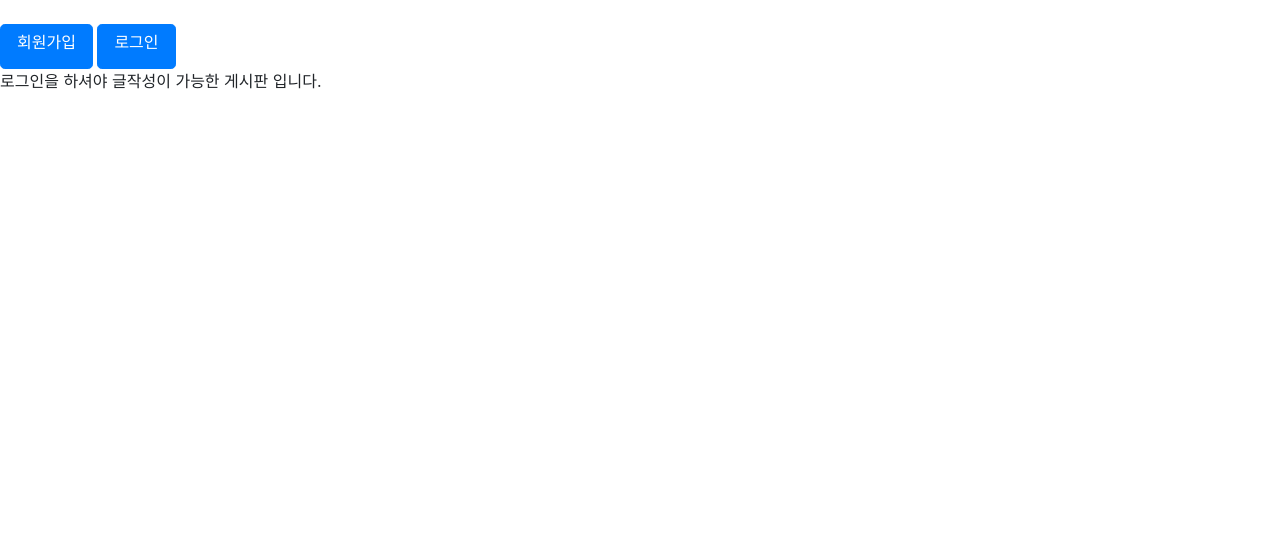
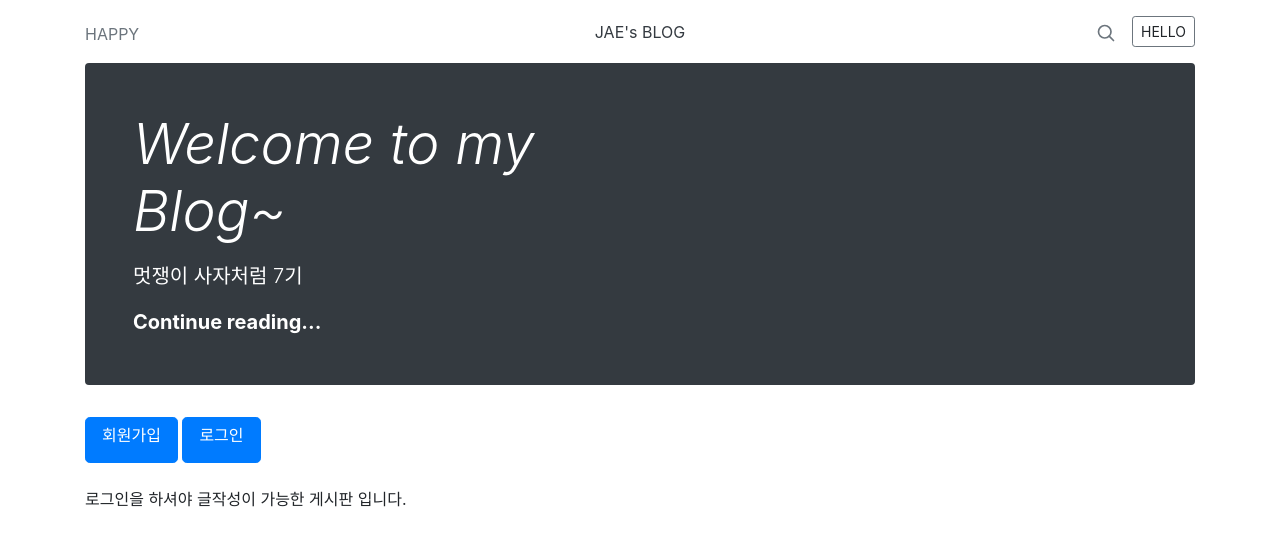
Before and after one commit to KangYeonJae/summerstudy, a Django app: page / in a window 1280 px wide. Shown: the top 546 px of the page. Run offline with Django 3.2, Linux system fonts and the light colour scheme; some libraries are stand-ins or nearby versions.

Commit message:
css입히기

```diff
--- a/myapp/templates/show.html
+++ b/myapp/templates/show.html
@@ -1,4 +1,72 @@
-<br>
+
+<!doctype html>
+<html lang="en">
+  <head>
+    <meta charset="utf-8">
+    <meta name="viewport" content="width=device-width, initial-scale=1, shrink-to-fit=no">
+    <meta name="description" content="">
+    <meta name="author" content="Mark Otto, Jacob Thornton, and Bootstrap contributors">
+    <meta name="generator" content="Jekyll v3.8.5">
+    <title>Blog Template · Bootstrap</title>
+
+    <link rel="canonical" href="https://getbootstrap.com/docs/4.3/examples/blog/">
+
+    <!-- Bootstrap core CSS -->
+<link href="/docs/4.3/dist/css/bootstrap.min.css" rel="stylesheet" integrity="sha384-ggOyR0iXCbMQv3Xipma34MD+dH/1fQ784/j6cY/iJTQUOhcWr7x9JvoRxT2MZw1T" crossorigin="anonymous">
+
+
+    <style>
+      .bd-placeholder-img {
+        font-size: 1.125rem;
+        text-anchor: middle;
+        -webkit-user-select: none;
+        -moz-user-select: none;
+        -ms-user-select: none;
+        user-select: none;
+      }
+
+      @media (min-width: 768px) {
+        .bd-placeholder-img-lg {
+          font-size: 3.5rem;
+        }
+      }
+    </style>
+    <!-- Custom styles for this template -->
+    <link href="https://fonts.googleapis.com/css?family=Playfair+Display:700,900" rel="stylesheet">
+    <!-- Custom styles for this template -->
+    <link href="blog.css" rel="stylesheet">
+  </head>
+  <body>
+    <div class="container">
+  <header class="blog-header py-3">
+    <div class="row flex-nowrap justify-content-between align-items-center">
+      <div class="col-4 pt-1">
+        <a class="text-muted">HAPPY</a>
+      </div>
+      <div class="col-4 text-center">
+        <a class="blog-header-logo text-dark">JAE's BLOG</a>
+      </div>
+      <div class="col-4 d-flex justify-content-end align-items-center">
+        <a class="text-muted">
+          <svg xmlns="http://www.w3.org/2000/svg" width="20" height="20" fill="none" stroke="currentColor" stroke-linecap="round" stroke-linejoin="round" stroke-width="2" class="mx-3" role="img" viewBox="0 0 24 24" focusable="false"><title>Search</title><circle cx="10.5" cy="10.5" r="7.5"/><path d="M21 21l-5.2-5.2"/></svg>
+        </a>
+        <a class="btn btn-sm btn-outline-secondary">HELLO</a>
+      </div>
+    </div>
+  </header>
+
+
+  <div class="jumbotron p-4 p-md-5 text-white rounded bg-dark">
+    <div class="col-md-6 px-0">
+      <h1 class="display-4 font-italic">Welcome to my Blog~</h1>
+      <p class="lead my-3">멋쟁이 사자처럼 7기</p>
+      <p class="lead mb-0"><a href="#" class="text-white font-weight-bold">Continue reading...</a></p>
+    </div>
+  </div>
+
+</body>
+</html>
+
 <link rel="stylesheet" href="https://stackpath.bootstrapcdn.com/bootstrap/4.3.1/css/bootstrap.min.css" integrity="sha384-ggOyR0iXCbMQv3Xipma34MD+dH/1fQ784/j6cY/iJTQUOhcWr7x9JvoRxT2MZw1T" crossorigin="anonymous">
 {% if user.is_authenticated %}
 {{user.last_name}} {{user.first_name}}님 환영합니다.
@@ -28,6 +96,5 @@
 {%endfor%}
 
 {% else %}
-<br>
-<p>로그인을 하셔야 글작성이 가능한 게시판 입니다.</p>
+<p><br>로그인을 하셔야 글작성이 가능한 게시판 입니다.</p>
 {% endif %}
```
Also changed, not shown: db.sqlite3.
